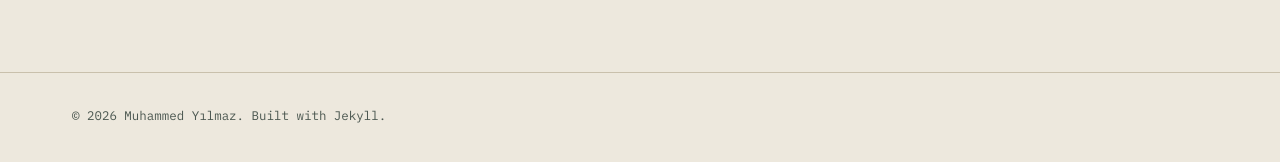
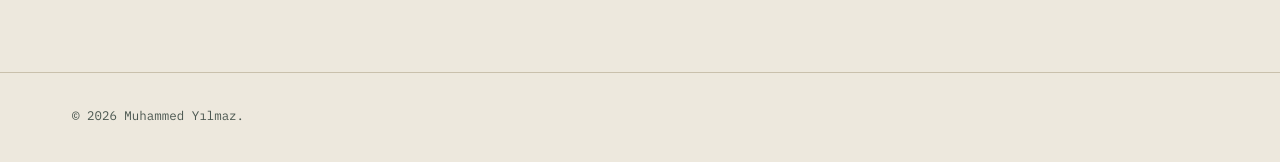
Before and after one commit to n9pe/Myblog, a Jekyll site: the page built from index.html, in a window 1280 px wide. Shown: the part 698-860 px from the top of the page. Built offline with Jekyll 4.4.1, drawn with Linux system fonts in a browser that asks for light colours.

Commit message:
Remove 'Built with Jekyll' from footer

```diff
--- a/_includes/footer.html
+++ b/_includes/footer.html
@@ -1,5 +1,5 @@
 <footer class="site-footer">
   <div class="page">
-    &copy; {{ site.time | date: '%Y' }} {{ site.author }}. Built with Jekyll.
+    &copy; {{ site.time | date: '%Y' }} {{ site.author }}.
   </div>
 </footer>
```
